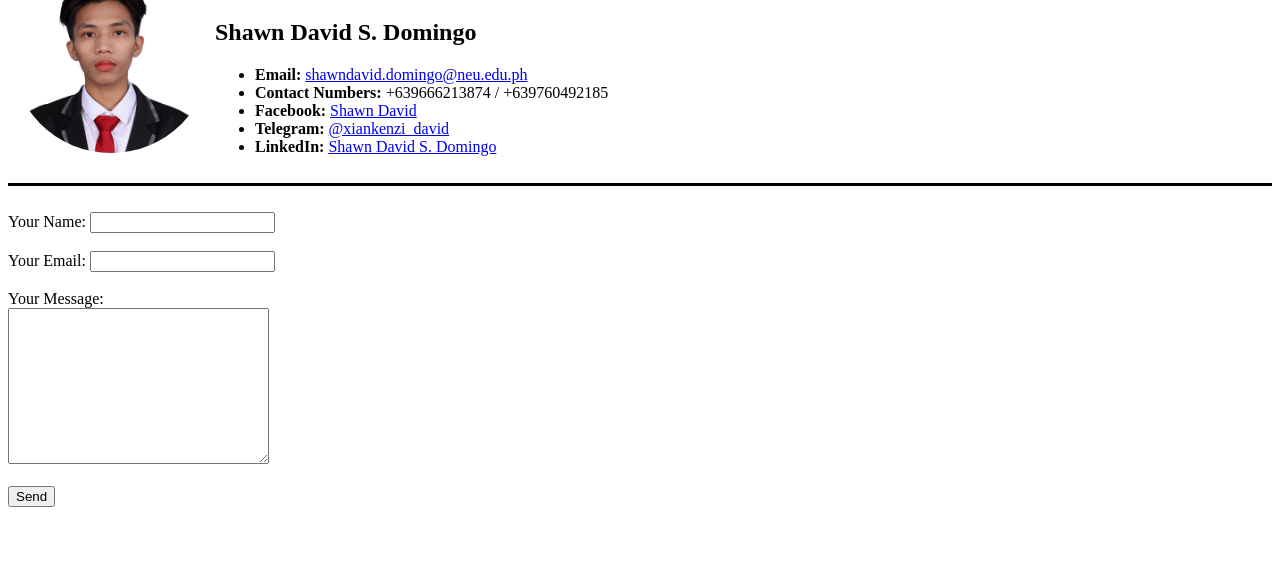
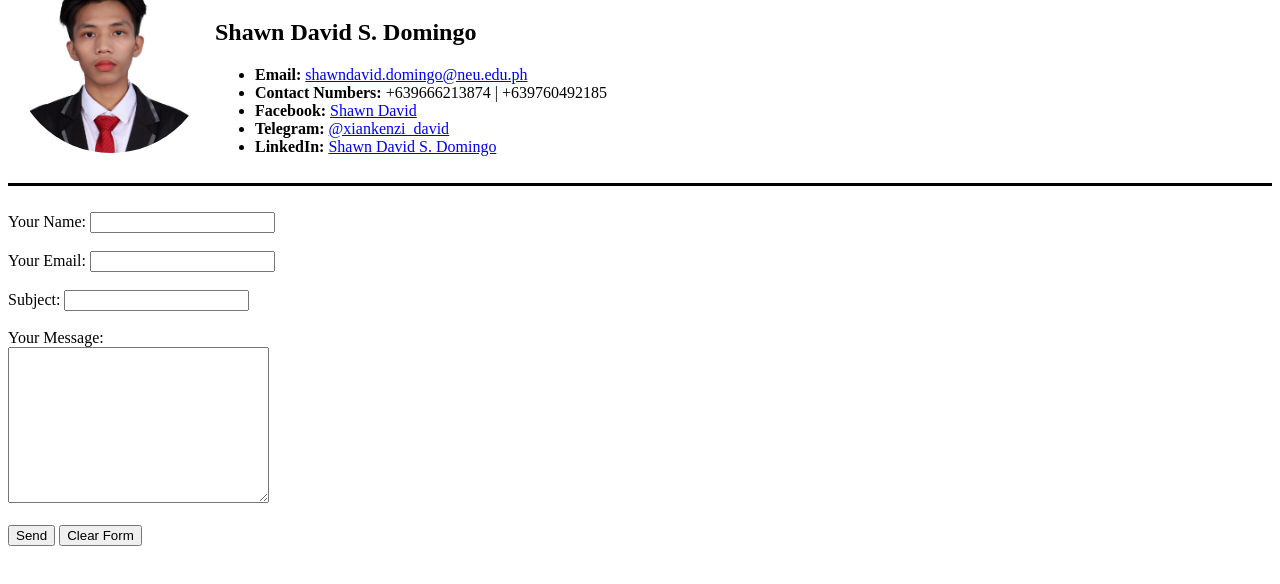
Before and after one commit to xiankenzidavid/ShawnDavidSD, a plain HTML site: page contact.html in a window 1280 px wide. Shown: the part 72-656 px from the top of the page. Drawn offline with Linux system fonts and the light colour scheme.

Commit message:
Update contact.html

```diff
--- a/contact.html
+++ b/contact.html
@@ -15,7 +15,7 @@
                     <h2>Shawn David S. Domingo</h2>
                     <ul>
                         <li><strong>Email:</strong> <a href="mailto:shawndavid.domingo@neu.edu.ph">shawndavid.domingo@neu.edu.ph</a></li>
-                        <li><strong>Contact Numbers:</strong> +639666213874 / +639760492185</li>
+                        <li><strong>Contact Numbers:</strong> +639666213874 | +639760492185</li>
                         <li><strong>Facebook:</strong> <a href="https://www.facebook.com/xiankenzi.david">Shawn David</a></li>
                         <li><strong>Telegram:</strong> <a href="https://t.me/xiankenzi_david">@xiankenzi_david</a></li>
                         <li><strong>LinkedIn:</strong> <a href="https://www.linkedin.com/in/shawn-david-domingo-806119314/">Shawn David S. Domingo</a></li>
@@ -25,22 +25,28 @@
         </table>
         <hr size="3" color="black">
         <br>
-        <form action="mailto:shawndavid.domingo@neu.edu.ph" method="post">
-            <label>Your Name:</label>
-            <input type="text" name="yourName">
+        <form action="mailto:shawndavid.domingo@neu.edu.ph" method="post" enctype="text/plain">
+            <label for="yourName">Your Name:</label>
+            <input type="text" id="yourName" name="yourName" required>
             <br><br>
 
-            <label>Your Email:</label>
-            <input type="email" name="yourEmail">
+            <label for="yourEmail">Your Email:</label>
+            <input type="email" id="yourEmail" name="yourEmail" required>
             <br><br>
 
-            <label>Your Message:</label>
+            <label for="subject">Subject:</label>
+            <input type="text" id="subject" name="subject">
+            <br><br>
+
+            <label for="yourMessage">Your Message:</label>
             <br>
-            <textarea name="yourMessage" rows="10" cols="30"></textarea>
+            <textarea id="yourMessage" name="yourMessage" rows="10" cols="30" required></textarea>
             <br><br>
 
             <input type="submit" value="Send">
+            <input type="reset" value="Clear Form">
         </form>
 
     </body>
+
 </html>
```
